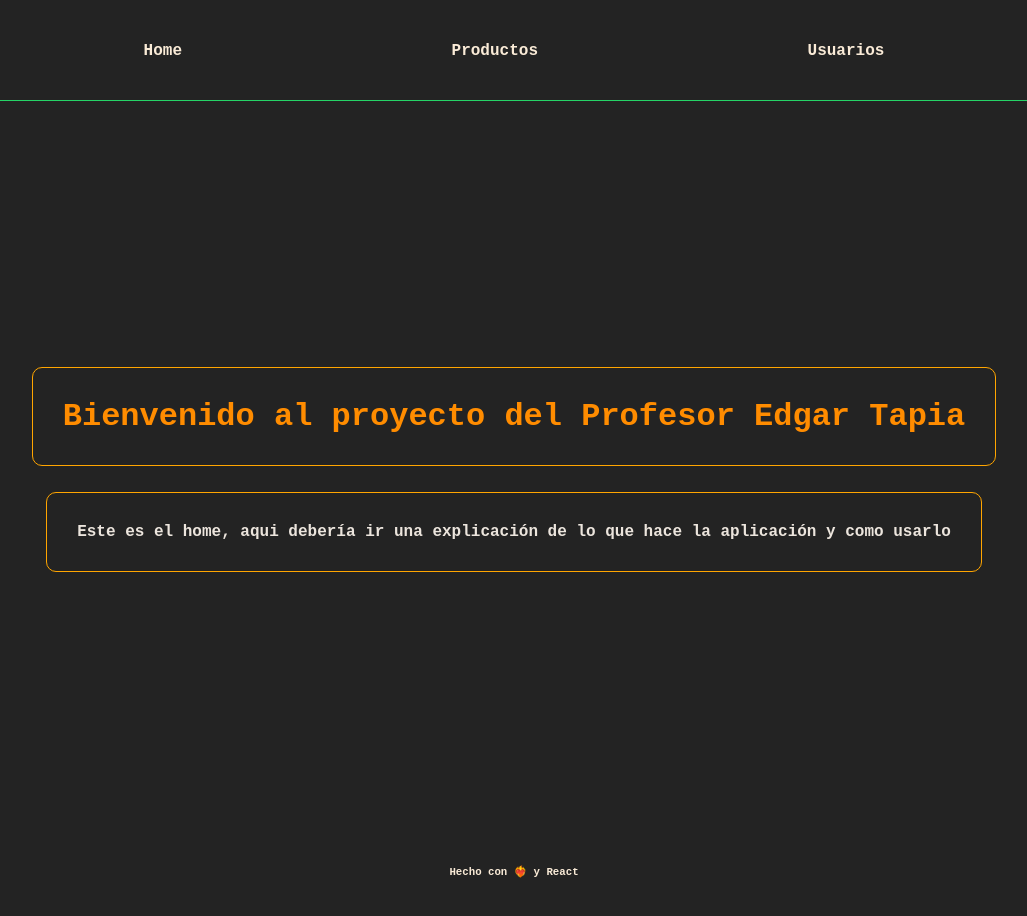
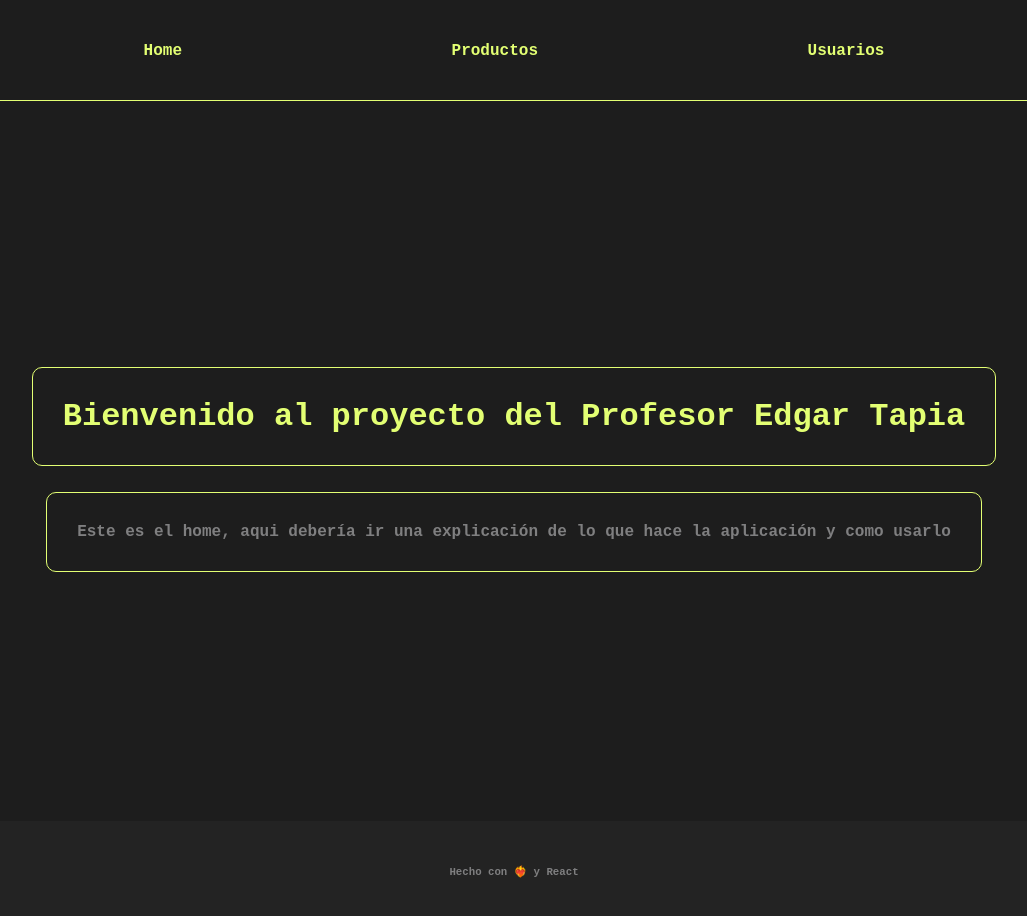
Before and after one commit to edtap14/appClasesReact, a React (Create React App) app: page / in a window 1280 px wide. Shown: the top 916 px of the page, without its empty margins (126-1153 px from the left). Built offline with nearby package versions, Linux system fonts and the light colour scheme; the HTML template or start-up script is replaced by a standard one.

Commit message:
CSS update, fix bugs

```diff
--- a/src/App.js
+++ b/src/App.js
@@ -7,14 +7,19 @@ import { Home } from './Views/Home/Home'
 import { Productos } from './Views/Productos/Productos';
 import { Usuarios } from './Views/Usuarios/Usuarios'
 import { Error } from './Views/404/Error'
+import { DetailProduct } from './Views/DetailsProduct/DetailProduct';
 
 function App() {
+
+	// const[id, setId] = useState(null);
+
 	return (
 		<div>
 			<Nav />
 			<Routes>
 				<Route path='/' element={<Home />} />
 				<Route path='/productos' element={<Productos />} />
+				{/* <Route path='/productos/:id' element={<DetailProduct />}/> */}
 				<Route path='/usuarios' element={<Usuarios/>} />
 				<Route path='/*' element={<Error />} />
 			</Routes>
--- a/src/Components/Footer/Footer.css
+++ b/src/Components/Footer/Footer.css
@@ -5,7 +5,7 @@
     justify-content: center;
     align-items: center;
     background-color: rgb(35, 35, 35);
-    color: antiquewhite;
+    color: #7F7F80;
     /* position:absolute; */
     bottom: 1em;
     font-family: 'Courier New', Courier, monospace;
--- a/src/Components/Nav/Nav.css
+++ b/src/Components/Nav/Nav.css
@@ -1,6 +1,6 @@
 .divNav{
     height: 100px;
-    border-bottom: 1px solid #25d366;
+    border-bottom: 1px solid #E3FF73;
     box-shadow: 8px 5px 5px 2px rgba(106, 255, 0, 0.134);
 }
 .links{
@@ -8,7 +8,7 @@
     display: flex;
     justify-content: space-evenly;
     align-items: center;
-    background-color: rgb(35, 35, 35);
+    background-color: #1D1D1D;
     list-style-type: none;
 
 }
@@ -17,10 +17,10 @@
     font-family: 'Courier New', Courier, monospace;
     font-weight: bold;
     font-size: 1em;
-    color: antiquewhite;
+    color: #E3FF73;
     text-decoration: none;
 }
 
 .Link:hover{
-    color: darkorange;
+    color: #FFFFFF;
 }
--- a/src/Components/Producto/Producto.css
+++ b/src/Components/Producto/Producto.css
@@ -1,5 +1,5 @@
 body {
-    background-color: rgb(32, 32, 32);
+  background-color: #1D1D1D;
   background-image: url("../../img/doodle2.png");
   background-repeat: repeat;
   height: 200px;
@@ -9,9 +9,9 @@ body {
 }
 
 .producto {
-  color: #ece5dd;
-  background-color:#075e54ee;
-  border: 1px solid #25d366;
+  color: #FFFFFF;
+  background-color: #1D1D1D;
+  border: 1px solid #E3FF73;
   width: 350px;
   height: auto;
   display: flex;
@@ -19,31 +19,31 @@ body {
   justify-content: center;
   align-items: center;
   border-radius: 10px;
-  font-family: 'Lucida Sans', 'Lucida Sans Regular', 'Lucida Grande', 'Lucida Sans Unicode', Geneva, Verdana, sans-serif;
+  font-family: "Lucida Sans", "Lucida Sans Regular", "Lucida Grande",
+    "Lucida Sans Unicode", Geneva, Verdana, sans-serif;
   box-shadow: 8px 5px 5px 2px rgb(24, 24, 24);
   text-shadow: 2px 2px 5px black;
   cursor: pointer;
-  margin: 20px 20px ;
+  margin: 20px 20px;
 }
 
-.producto:hover{
-  background-color:#075e54;
+.producto:hover {
+  background-color: #7F7F80;
 }
 
-p{
+p {
   color: #ece5dd;
   text-align: center;
   margin: 5px;
   padding: 1px;
 }
 
-
-
 .thumbnail {
   height: 100px;
+  margin: 20px;
 }
 
-.boton{
+.boton {
   cursor: pointer;
   font-size: 1em;
   color: #ece5dd;
@@ -53,7 +53,7 @@ p{
   height: 50px;
   margin: 20px;
   padding: 15px;
-  border-radius:20px;
+  border-radius: 20px;
   box-shadow: 0px 2px 1px 0px rgba(0, 0, 0, 0.5);
   -webkit-box-shadow: 0px 2px 1px 0px rgba(0, 0, 0, 0.5);
   -moz-box-shadow: 0px 2px 1px 0px rgba(0, 0, 0, 0.5);
@@ -71,12 +71,12 @@ p{
   text-shadow: 2px 2px 4px #0000008f;
 }
 
-.carousel{
+.carousel {
   margin: 10px;
   padding: 15px;
 }
 
-img{
+img {
   margin: 1px;
   padding: 1px;
   width: 40%;
--- a/src/Components/Producto/Producto.jsx
+++ b/src/Components/Producto/Producto.jsx
@@ -1,6 +1,7 @@
 import React from "react";
 import "./Producto.css";
 // import { Carousel } from "../Carousel/Carousel";
+import { Navigate, Link } from "react-router-dom";
 
 export const Producto = ({
   images,
@@ -13,18 +14,29 @@ export const Producto = ({
   price,
   category,
   stock,
+  setId,
 }) => {
+  // setId(id);
+  // const clickMe = () => console.log("id");
+
+  // const handleSubmit = (evento) => {
+  //   evento.preventDefault();
+  //   return(
+  //     <Navigate to='/productos/id' replace={true}/>
+  //   )
+  // };
+
   return (
-    <div >
+    <div>
       <div className="producto">
-        <div className="carousel">
+        {/* <div className="carousel">
         {images?.map((images) => {
           return (
               <img  src={images} alt={title}/>
           )
         })}
-        </div>
-        {/* <img className="thumbnail" src={thumbnail} alt={`${title}`} /> */}
+        </div> */}
+        <img className="thumbnail" src={thumbnail} alt={`${title}`} />
         <p>id: {id}</p>
         <p>Titulo: {title}</p>
         <p>Marca: {brand}</p>
@@ -33,7 +45,10 @@ export const Producto = ({
         <p>Precio: ${price}</p>
         <p>Categoria: {category}</p>
         <p>Stock: {stock}</p>
-        <button className="boton">Botón que va a la view del producto</button>
+        {/* <button className="boton" onClick={handleSubmit}>
+          Botón que va a la view del producto
+        </button> */}
+        {/* <Link to={`/producto/${id}`}>Info</Link> */}
       </div>
     </div>
   );
--- a/src/Components/Usuario/Usuario.jsx
+++ b/src/Components/Usuario/Usuario.jsx
@@ -9,7 +9,7 @@ export const Usuario = ({ age, birthDate, firstName }) => {
         <p>Edad: {age}</p>
         <p>Cumpleaños {birthDate}</p>
         <p>Nombre: {firstName}</p>
-        <button className="boton">Botón que va a la view del producto</button>
+        <button className="boton">Botón que va a la view del usuario</button>
       </div>
     </div>
   );
--- a/src/Views/404/Error.css
+++ b/src/Views/404/Error.css
@@ -5,7 +5,7 @@
     justify-content: center;
     align-items:center;
     background-color: rgb(35, 35, 35);
-    color: darkorange;
+    color: #E3FF73;
     font-family: 'Courier New', Courier, monospace;
     font-weight: bold;
     font-size: 1em;
@@ -15,13 +15,14 @@
 }
 
 .h3Error:hover{
-color:aqua;
+color:#FFFFFF;
 }
 
 .pError{
+    color:#7F7F80;
 
 }
 
 .pError:hover{
-color:aqua;
+color:#FFFFFF;
 }
--- /dev/null
+++ b/src/Views/DetailsProduct/DetailProduct.jsx
@@ -0,0 +1,9 @@
+import React from "react";
+
+export const DetailProduct = () => {
+  return (
+    <div>
+      <p>DetailProduct</p>
+    </div>
+  );
+};
--- a/src/Views/Home/Home.css
+++ b/src/Views/Home/Home.css
@@ -4,32 +4,32 @@
     flex-direction: column;
     justify-content: center;
     align-items:center;
-    background-color: rgb(35, 35, 35);
-    color: darkorange;
+    background-color: #1D1D1D;
+    color: #E3FF73;
     font-family: 'Courier New', Courier, monospace;
     font-weight: bold;
     font-size: 1em;
 }
 
 .h1Home{
- border: solid 1px orange;
+ border: solid 1px #E3FF73;
  border-radius: 10px;
  padding: 30px 30px;
 }
 
 .h1Home:hover{
-border-color: aqua;
-color:aqua;
+border-color: #FFFFFF;
+color:#FFFFFF;
 }
 
 .pHome{
-    border: solid 1px orange;
+    border: solid 1px #E3FF73;
  border-radius: 10px;
     padding: 30px 30px;
-
+color:#7F7F80;
 }
 
 .pHome:hover{
-    border-color: aqua;
-color:aqua;
+    border-color: #FFFFFF;
+color:#FFFFFF;
 }
--- a/src/Views/Productos/Productos.css
+++ b/src/Views/Productos/Productos.css
@@ -1,4 +1,4 @@
-.Productos {
+.productos {
   display: flex;
   flex-direction: row;
   justify-content: flex-start;
--- a/src/Views/Productos/Productos.jsx
+++ b/src/Views/Productos/Productos.jsx
@@ -32,7 +32,7 @@ export const Productos = () => {
 
   return (
     <div>
-        <div className="Productos">
+        <div className="productos">
           {products?.products?.map((elProducto) => {
             // console.log(elProducto);
             return (
@@ -48,6 +48,7 @@ export const Productos = () => {
                 price={elProducto.price}
                 category={elProducto.category}
                 stock={elProducto.stock}
+                // setId={setId}
               />
             );
           })}
--- a/src/Views/Usuarios/Usuarios.jsx
+++ b/src/Views/Usuarios/Usuarios.jsx
@@ -35,6 +35,7 @@ export const Usuarios = () => {
         console.log(elUsuario);
         return (
           <Usuario
+          key={elUsuario.id}
             age={elUsuario.age}
             birthDate={elUsuario.birthDate}
             firstName={elUsuario.firstName}
```
Also changed, not shown: 1 other file (tests, documents, lock files or other folders). Lines whose indentation alone changed are shown as unchanged.
